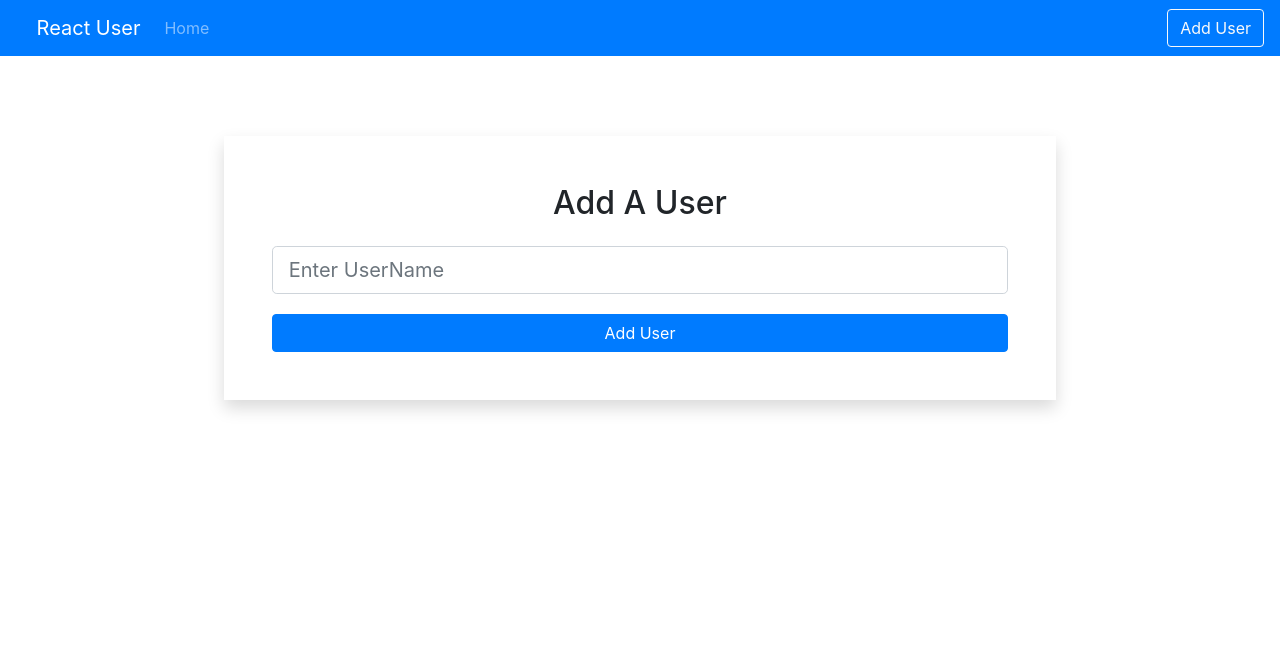
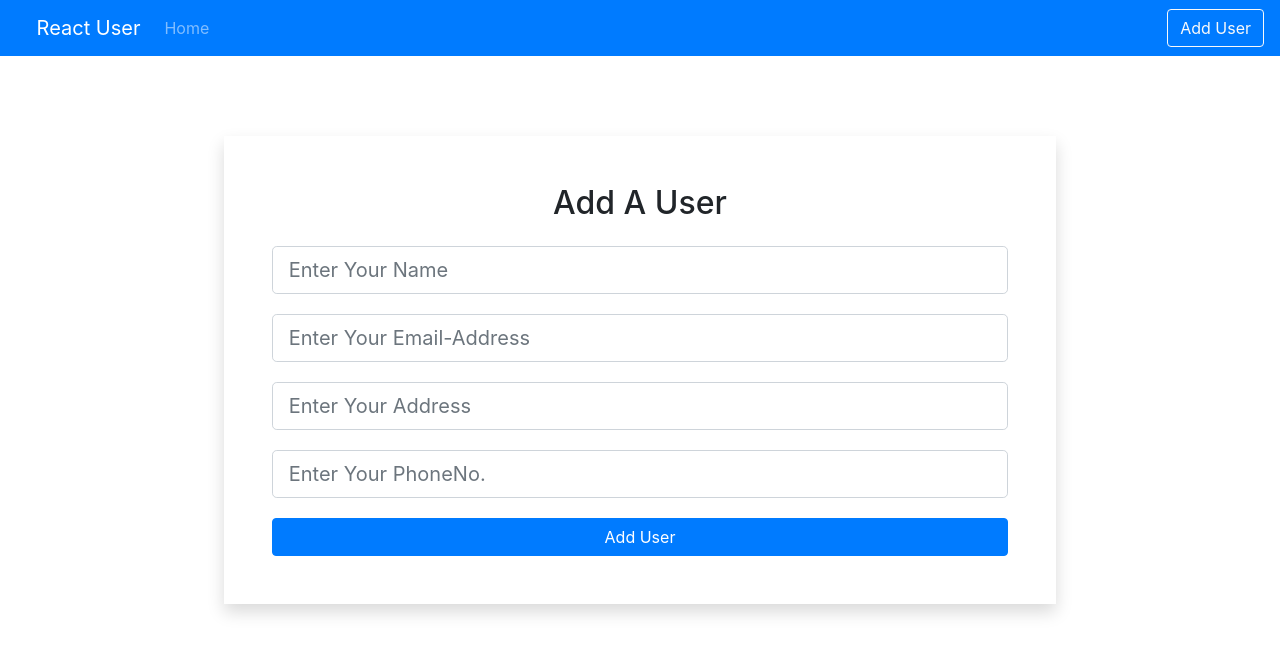
Before and after one commit to Hardi-Shah/React-Application, a React (Create React App) app: page /users/add in a window 1280 px wide. Shown: the top 654 px of the page. Built offline with nearby package versions, Linux system fonts and the light colour scheme.

Commit message:
Initial Commit

```diff
--- a/db.json
+++ b/db.json
@@ -55,35 +55,35 @@
     {
       "id": 1,
       "name": "riya",
-      "email": "riya@gmail.com",
+      "email": "riya261@gmail.com",
       "address": "221b baker street",
       "phone": "3345456123"
     },
     {
       "id": 2,
       "name": "radhika",
-      "email": "radhika@gmail.com",
+      "email": "radhika158@gmail.com",
       "address": "343b ashok street",
       "phone": "3345456123"
     },
     {
       "id": 3,
       "name": "arha",
-      "email": "arha@gmail.com",
+      "email": "arha217@gmail.com",
       "address": "676d mahavir street",
       "phone": "5565712123"
     },
     {
       "id": 4,
       "name": "kenil",
-      "email": "kenil@gmail.com",
+      "email": "kenil312@gmail.com",
       "address": "562k shakti street",
       "phone": "5455442132"
     },
     {
       "id": 5,
       "name": "diya",
-      "email": "diya@gmail.com",
+      "email": "diya235@gmail.com",
       "address": "232c nutan street",
       "phone": "3443554625"
     }
--- a/src/components/usercrudapp/users/AddUser.js
+++ b/src/components/usercrudapp/users/AddUser.js
@@ -7,9 +7,9 @@ const AddUser = () => {
     let history = useHistory();
     const [user, setUser] = useState({
         name: "",
-        email:"",
-        address:"",
-        phone:""
+        email: "",
+        address: "",
+        phone: ""
     });
     const onInputChange = e => {
         setUser({ ...user, [e.target.name]: e.target.value })
@@ -19,7 +19,7 @@ const AddUser = () => {
         await addUserService(user)
         history.push("/");
     }
-    const { name,email,address,phone } = user;
+    const { name, email, address, phone } = user;
     return (
         <div className="container">
             <div className="w-75 mx-auto shadow p-5 AddStyle" >
@@ -29,9 +29,33 @@ const AddUser = () => {
                         <input
                             type="text"
                             className="form-control form-control-lg"
-                            placeholder="Enter UserName"
+                            placeholder="Enter Your Name"
                             name="name"
                             value={name}
+                            onChange={e => onInputChange(e)}
+                        />
+                        <input
+                            type="text"
+                            className="form-control form-control-lg"
+                            placeholder="Enter Your Email-Address"
+                            name="email"
+                            value={email}
+                            onChange={e => onInputChange(e)}
+                        />
+                        <input
+                            type="text"
+                            className="form-control form-control-lg"
+                            placeholder="Enter Your Address"
+                            name="address"
+                            value={address}
+                            onChange={e => onInputChange(e)}
+                        />
+                        <input
+                            type="text"
+                            className="form-control form-control-lg"
+                            placeholder="Enter Your PhoneNo."
+                            name="phone"
+                            value={phone}
                             onChange={e => onInputChange(e)}
                         />
                     </div>
--- a/src/components/usercrudapp/users/EditUser.js
+++ b/src/components/usercrudapp/users/EditUser.js
@@ -42,12 +42,36 @@ const EditUser = () => {
                 <h2 className="text-center mb-4">Edit A User</h2>
                 <form onSubmit={e => onSubmit(e)}>
                     <div className="form-group">
+                    <input
+                            type="text"
+                            className="form-control form-control-lg"
+                            placeholder="Enter Your Name"
+                            name="name"
+                            value={name}
+                            onChange={e => onInputChange(e)}
+                        />
                         <input
                             type="text"
                             className="form-control form-control-lg"
-                            placeholder="Enter UserName"
-                            name="name"
-                            value={name}
+                            placeholder="Enter Your Email-Address"
+                            name="email"
+                            value={email}
+                            onChange={e => onInputChange(e)}
+                        />
+                        <input
+                            type="text"
+                            className="form-control form-control-lg"
+                            placeholder="Enter Your Address"
+                            name="address"
+                            value={address}
+                            onChange={e => onInputChange(e)}
+                        />
+                        <input
+                            type="text"
+                            className="form-control form-control-lg"
+                            placeholder="Enter Your PhoneNo."
+                            name="phone"
+                            value={phone}
                             onChange={e => onInputChange(e)}
                         />
                     </div>
--- a/src/components/usercrudapp/users/User.js
+++ b/src/components/usercrudapp/users/User.js
@@ -5,9 +5,9 @@ import { getUserServiceById } from "../../../services/UserService";
 const User = () => {
     const [user, setUser] = useState({
         name: "",
-        email:"",
-        address:"",
-        phone:""
+        email: "",
+        address: "",
+        phone: ""
     });
     const { id } = useParams();
 
@@ -16,17 +16,19 @@ const User = () => {
     }, []);
 
     const loadUser = async () => {
-        const res = await  getUserServiceById(id);
+        const res = await getUserServiceById(id);
         setUser(res.data);
     };
 
     return (
         <div className="container py-4">
-
             <h1 className="display-4">User Id: {id}</h1>
             <hr />
             <ul className="list-group w-50">
-                <li className="list-group-item">name: {user.name}</li>
+                <li className="list-group-item">Name: {user.name}</li>
+                <li className="list-group-item">Email: {user.email}</li>
+                <li className="list-group-item">Address: {user.address}</li>
+                <li className="list-group-item">PhoneNo.: {user.phone}</li>
             </ul>
         </div>
     );
```
Also changed, not shown: 1 other file (tests, documents, lock files or other folders).
